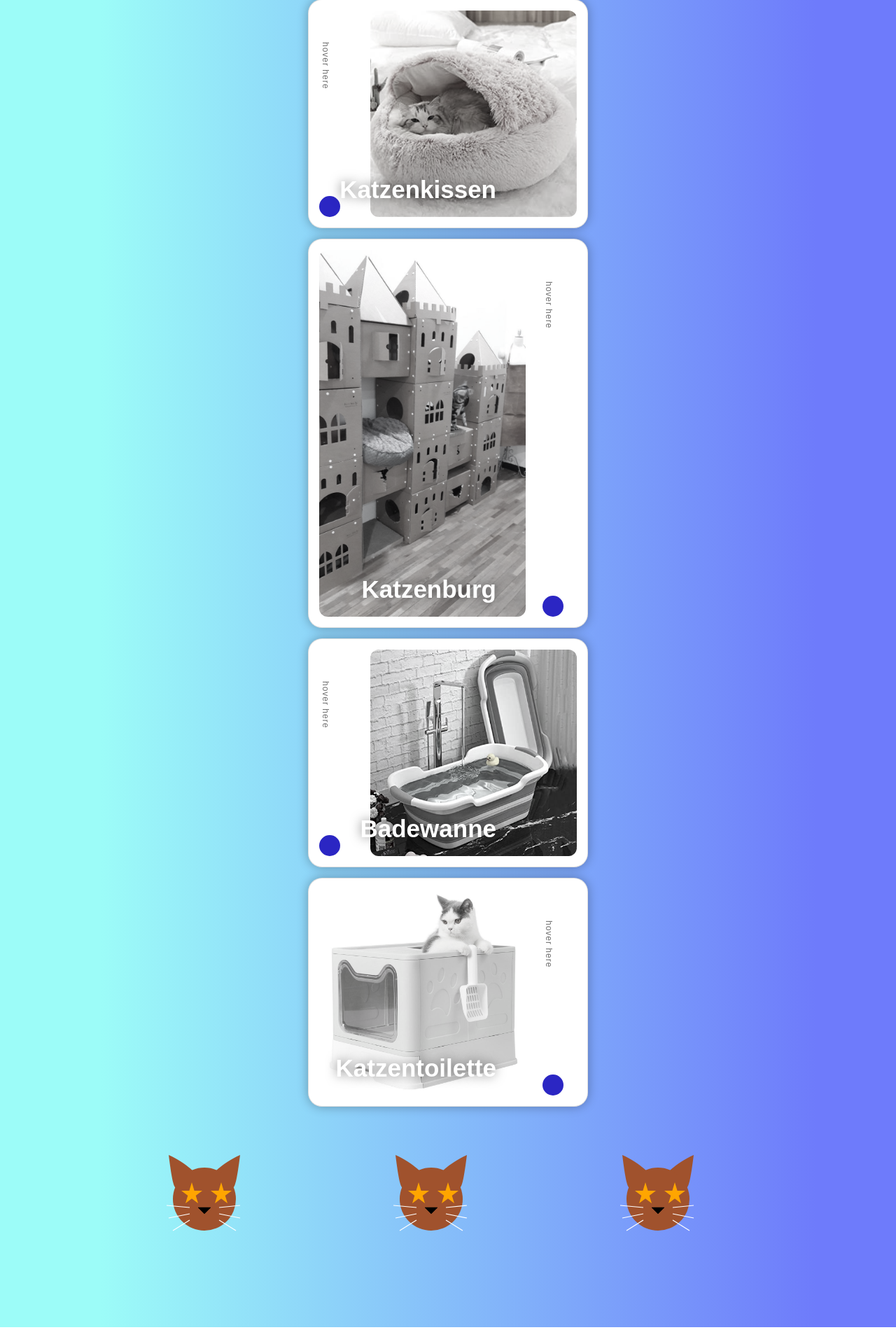
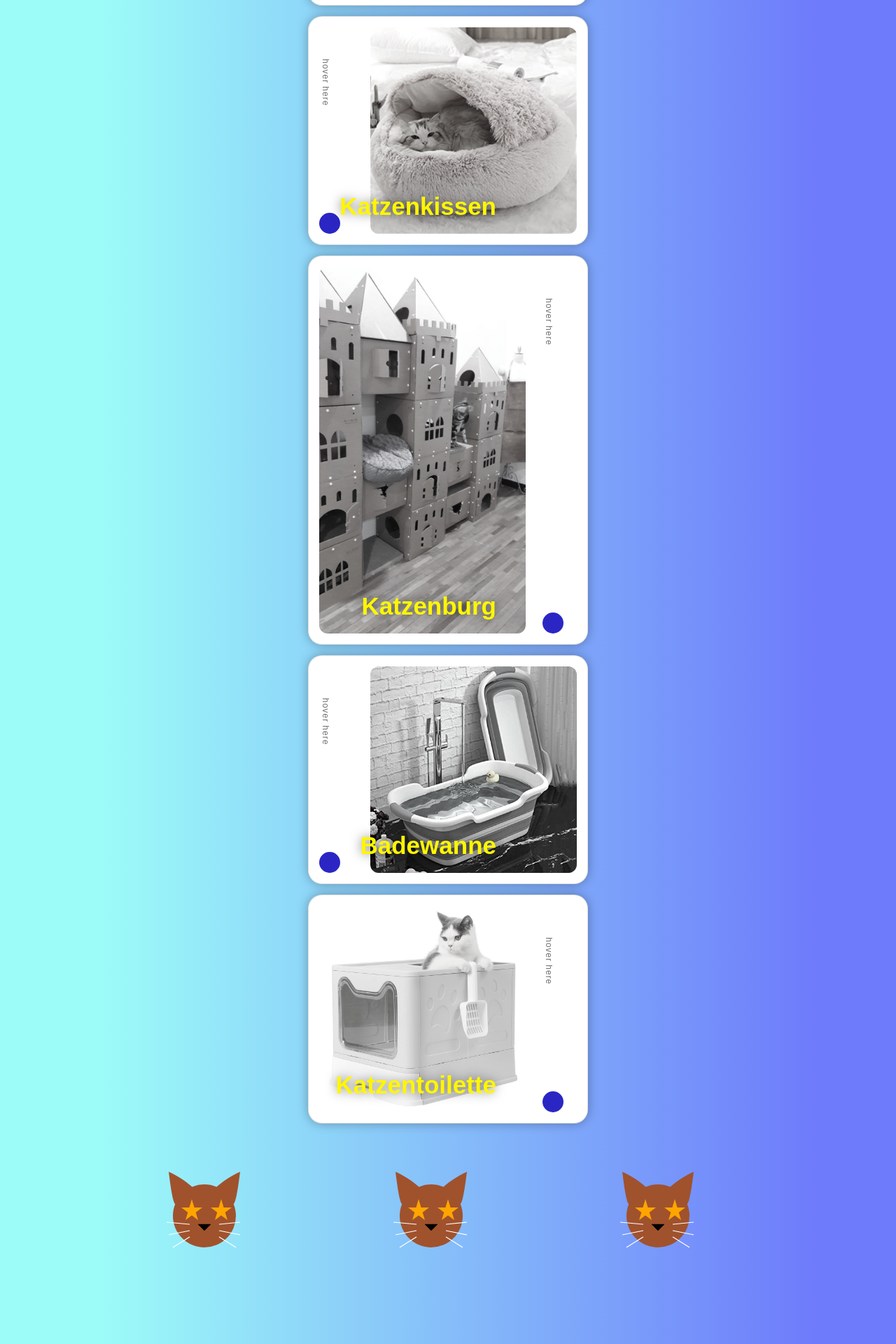
Before and after one commit to Desi7/cat-animierte-website, a React (Create React App) app: page / in a window 1280 px wide. Shown: the part 408-2328 px from the top of the page at 70% size. Before the commit the page ends 2304 px from the top, so only its background shows below. Built offline with nearby package versions, Linux system fonts and the light colour scheme.

Commit message:
onScroll finished + css animation color + rolling svg NOT finished

```diff
--- a/package.json
+++ b/package.json
@@ -4,6 +4,7 @@
   "homepage": "https://desi7.github.io/cat-animierte-website",
   "private": true,
   "dependencies": {
+    "@emotion/react": "^11.10.6",
     "@react-spring/parallax": "^9.7.1",
     "@testing-library/jest-dom": "^5.16.5",
     "@testing-library/react": "^13.4.0",
@@ -11,6 +12,7 @@
     "aos": "^3.0.0-beta.6",
     "bootstrap": "^5.1.0",
     "react": "^18.2.0",
+    "react-awesome-reveal": "^4.2.3",
     "react-bootstrap": "^2.7.2",
     "react-dom": "^18.2.0",
     "react-reveal": "^1.2.2",
--- a/src/App.css
+++ b/src/App.css
@@ -121,3 +121,31 @@ body {
 .text-right {
   right: 10%;
 }
+
+@keyframes colorize {
+  0% {
+    color: yellow;
+  }
+  50% {
+    color: orange;
+  }
+  100% {
+    color: orangered;
+  }
+}
+
+h3 {
+  animation-duration: 3s;
+  animation-iteration-count: infinite;
+  animation-name: colorize;
+  animation-direction: alternate;
+}
+
+KittyIcon {
+  animation: rolling 5s 1s infinite alternate ease-in-out;
+}
+
+@keyframes rolling {
+  from { transform: translate(0) }
+  to   { transform: translate(calc(100% - 100px)) }
+}
--- a/src/App.js
+++ b/src/App.js
@@ -1,22 +1,22 @@
 import './App.css';
 import {Button, Card, Col, Row} from "react-bootstrap";
-import {Fade, Zoom} from "react-reveal";
+import {Bounce, Fade} from "react-awesome-reveal";
 import KittyIcon from "./KittyIcon";
 import flippityFish from './images/flippity-fish.jpg';
 import katzenKissen from './images/katzenkissen.jpg';
 import katzenburg from './images/katzenburg.jpg';
 import katzenBadewanne from './images/katzen-badewanne.jpg';
 import katzenToilette from './images/katzen-toilette.jpg';
-import {Parallax, ParallaxLayer} from '@react-spring/parallax'
 
 export default function App() {
 
     return (
         <div className="container vh-100 d-flex align-items-center">
             <h1 className="text-center">CATIFICATION</h1>
+            <br/>
 
             <div>
-                <Fade left>
+                <Fade direction="left">
                     <Card>
                         <p className="text-right">text....</p>
                         <Row>
@@ -34,7 +34,7 @@ export default function App() {
             </div>
 
             <div>
-                <Fade right>
+                <Fade direction="right">
                     <Card>
                         <Row>
                             <Col style={{alignSelf: "flex-end"}}>
@@ -52,7 +52,7 @@ export default function App() {
             </div>
 
             <div>
-                <Fade left>
+                <Fade direction="left">
                     <Card>
                         <p className="text-right">text....</p>
                         <Row>
@@ -70,7 +70,7 @@ export default function App() {
             </div>
 
             <div>
-                <Fade right>
+                <Fade direction="right">
                     <Card>
                         <p className="text-left">text....</p>
                         <Row>
@@ -87,7 +87,7 @@ export default function App() {
                 </Fade>
             </div>
             <div>
-                <Fade left>
+                <Fade direction="left">
                     <Card>
                         <p className="text-right">text....</p>
                         <Row>
@@ -103,7 +103,7 @@ export default function App() {
                     </Card>
                 </Fade>
             </div>
-            <Zoom top>
+            <Bounce>
                 <Row>
                     <Col>
                         <KittyIcon/>
@@ -115,7 +115,7 @@ export default function App() {
                         <KittyIcon/>
                     </Col>
                 </Row>
-            </Zoom>
+            </Bounce>
         </div>
     );
 }
```
Also changed, not shown: 1 other file (tests, documents, lock files or other folders).
